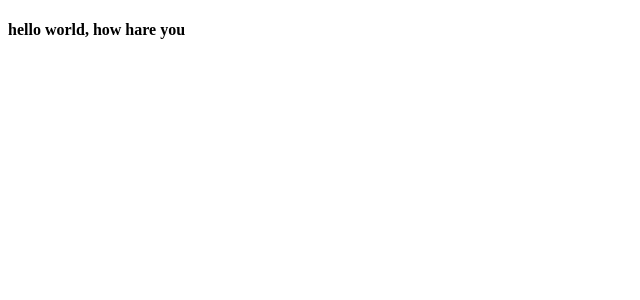
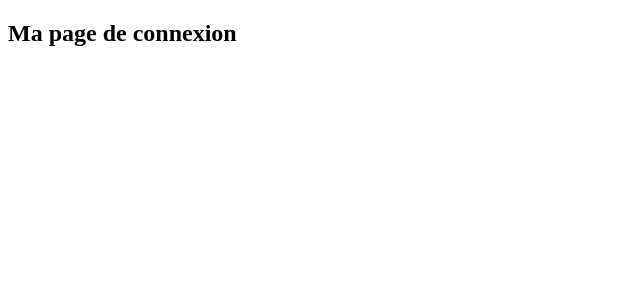
Before and after one commit to HamaBarhamou/Bacorex_GES, a React (Create React App) app: page / in a window 1280 px wide. Shown: the top 300 px of the page, without its empty margins (0-640 px from the left). Built offline with nearby package versions, Linux system fonts and the light colour scheme.

Commit message:
add connexion page

```diff
--- a/src/App.js
+++ b/src/App.js
@@ -1,9 +1,16 @@
+
+import React from "react";
+import {BrowserRouter, Routes, Route} from "react-router-dom";
+import Connexion from "./pages/Connexion";
+import Work_page from "./pages/Work_page";
 
 function App() {
   return (
-    <div className="App">
-     <h4>hello world, how hare you</h4>
-    </div>
+    <BrowserRouter>
+        <Routes>
+        <Route path="/" element={<Connexion/>} />
+        </Routes>
+    </BrowserRouter>
   );
 }
 
--- /dev/null
+++ b/src/pages/Connexion.js
@@ -0,0 +1,11 @@
+import React from 'react';
+
+const Connexion = () => {
+    return (
+        <div>
+            <h2>Ma page de connexion</h2>
+        </div>
+    );
+};
+
+export default Connexion;
--- /dev/null
+++ b/src/pages/Work_page.js
@@ -0,0 +1,11 @@
+import React from 'react';
+
+const Work_page = () => {
+    return (
+        <div>
+            <h2>My work page</h2>
+        </div>
+    );
+};
+
+export default Work_page;
```
